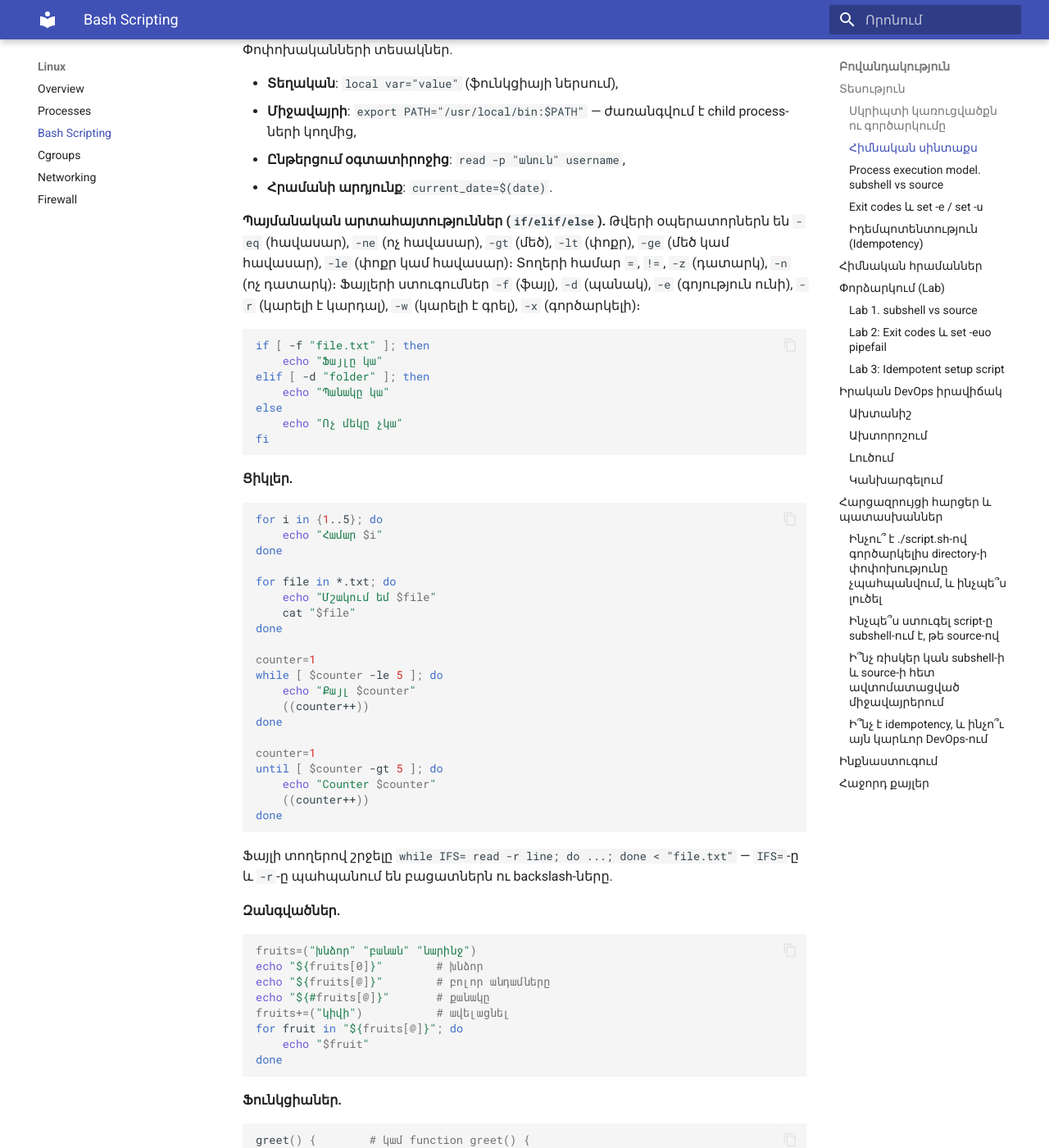
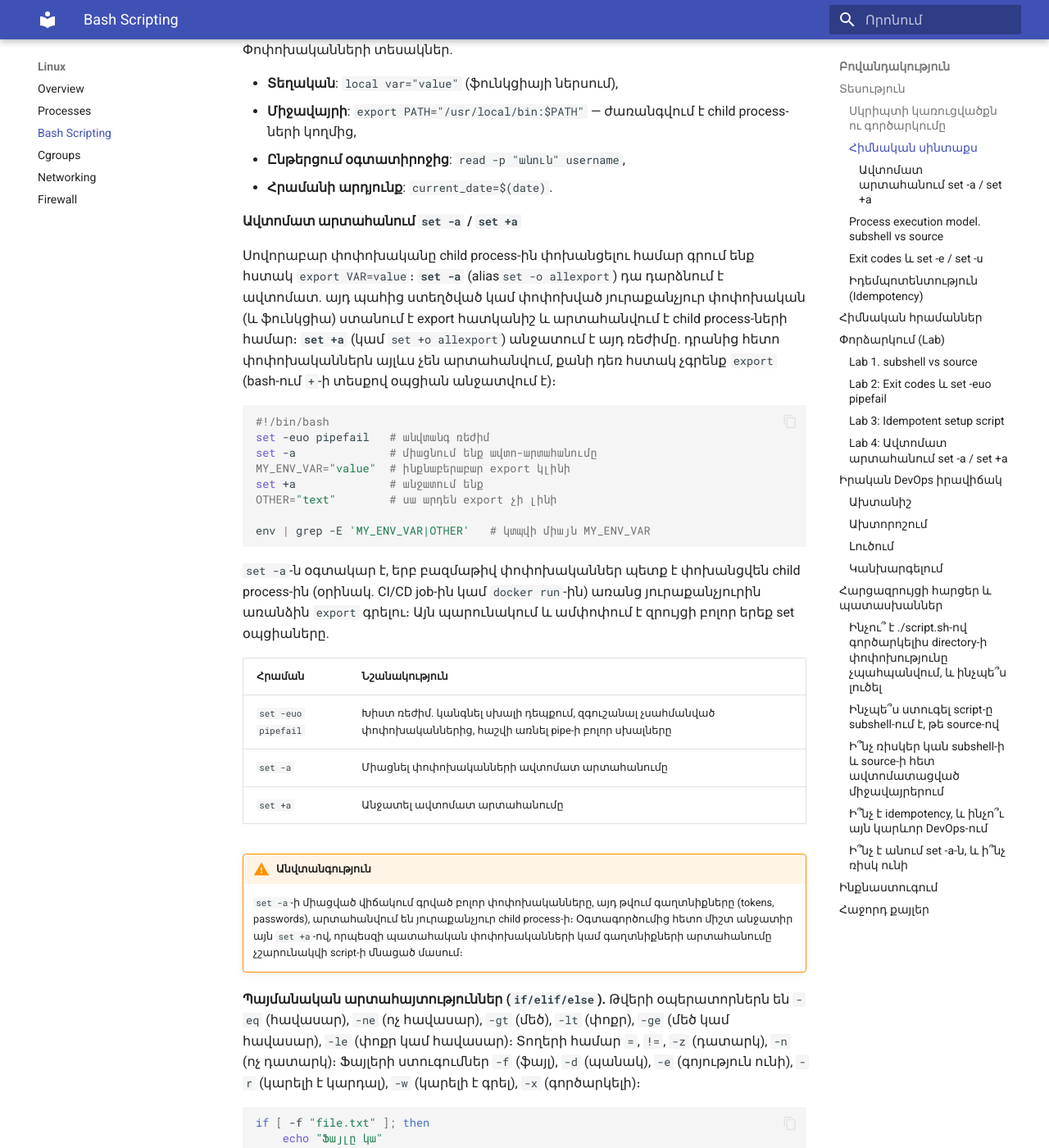
Before and after one commit to harutyunyangg/devops-book, an MkDocs documentation site: the page built from docs/linux/bash-scripting.md, in a window 1280 px wide and 1400 px high, scrolled down 1294 px. Shown: the whole window at 82% size. Built offline with MkDocs 1.6.1 and Material for MkDocs 9.7.7, drawn with Linux system fonts in a browser that asks for light colours; some of the changed text lies outside the part shown.

Commit message:
Refactor code structure for improved readability and maintainability

````diff
--- a/docs/linux/bash-scripting.md
+++ b/docs/linux/bash-scripting.md
@@ -49,6 +49,32 @@ new_age=$((age + 5))           # հաշվողական գործողություն
 - **Միջավայրի**: `export PATH="/usr/local/bin:$PATH"` — ժառանգվում է child process-ների կողմից,
 - **Ընթերցում օգտատիրոջից**: `read -p "անուն" username`,
 - **Հրամանի արդյունք**: `current_date=$(date)`.
+
+#### Ավտոմատ արտահանում `set -a` / `set +a`
+
+Սովորաբար փոփոխականը child process-ին փոխանցելու համար գրում ենք հստակ `export VAR=value`։ **`set -a`** (alias`set -o allexport`) դա դարձնում է ավտոմատ. այդ պահից ստեղծված կամ փոփոխված յուրաքանչյուր փոփոխական (և ֆունկցիա) ստանում է export հատկանիշ և արտահանվում է child process-ների համար։ **`set +a`** (կամ `set +o allexport`) անջատում է այդ ռեժիմը. դրանից հետո փոփոխականներն այլևս չեն արտահանվում, քանի դեռ հստակ չգրենք `export` (bash-ում `+`-ի տեսքով օպցիան անջատվում է)։
+
+```bash
+#!/bin/bash
+set -euo pipefail   # անվտանգ ռեժիմ
+set -a              # միացնում ենք ավտո-արտահանումը
+MY_ENV_VAR="value"  # ինքնաբերաբար export կլինի
+set +a              # անջատում ենք
+OTHER="text"        # սա արդեն export չի լինի
+
+env | grep -E 'MY_ENV_VAR|OTHER'   # կտպվի միայն MY_ENV_VAR
+```
+
+`set -a`-ն օգտակար է, երբ բազմաթիվ փոփոխականներ պետք է փոխանցվեն child process-ին (օրինակ. CI/CD job-ին կամ `docker run`-ին) առանց յուրաքանչյուրին առանձին `export` գրելու։ Այն պարունակում և ամփոփում է զրույցի բոլոր երեք set օպցիաները.
+
+| Հրաման | Նշանակություն |
+| --- | --- |
+| `set -euo pipefail` | Խիստ ռեժիմ. կանգնել սխալի դեպքում, զգուշանալ չսահմանված փոփոխականներից, հաշվի առնել pipe-ի բոլոր սխալները |
+| `set -a` | Միացնել փոփոխականների ավտոմատ արտահանումը |
+| `set +a` | Անջատել ավտոմատ արտահանումը |
+
+!!! warning "Անվտանգություն"
+    `set -a`-ի միացված վիճակում գրված բոլոր փոփոխականները, այդ թվում գաղտնիքները (tokens, passwords), արտահանվում են յուրաքանչյուր child process-ի։ Օգտագործումից հետո միշտ անջատիր այն `set +a`-ով, որպեսզի պատահական փոփոխականների կամ գաղտնիքների արտահանումը չշարունակվի script-ի մնացած մասում։
 
 **Պայմանական արտահայտություններ (`if/elif/else`).** Թվերի օպերատորներն են `-eq` (հավասար), `-ne` (ոչ հավասար), `-gt` (մեծ), `-lt` (փոքր), `-ge` (մեծ կամ հավասար), `-le` (փոքր կամ հավասար)։ Տողերի համար `=`, `!=`, `-z` (դատարկ), `-n` (ոչ դատարկ)։ Ֆայլերի ստուգումներ `-f` (ֆայլ), `-d` (պանակ), `-e` (գոյություն ունի), `-r` (կարելի է կարդալ), `-w` (կարելի է գրել), `-x` (գործարկելի)։
 
@@ -338,6 +364,22 @@ echo "Done"
 ```
 
 Սպասվող արդյունք երկու run-ն էլ ավարտվում է 0-ով, իսկ `info.txt`-ի պարունակությունը չի կրկնվում script-ը idempotent է.
+
+### Lab 4: Ավտոմատ արտահանում `set -a` / `set +a`
+
+Ստուգիր, թե որ փոփոխականներն է տեսնում child shell-ը `env`-ի միջոցով.
+
+```bash
+set -a                # միացնում ենք ավտո-արտահանումը
+MY_AUTO="hello"
+set +a                # անջատում ենք
+MY_PLAIN="bye"        # սա չի արտահանվելու
+
+sh -c 'echo "MY_AUTO=$MY_AUTO MY_PLAIN=${MY_PLAIN:-EMPTY}"'
+```
+
+Սպասվող արդյունք. `MY_AUTO=hello MY_PLAIN=EMPTY` (`set -a`-ի տակ սահմանված փոփոխականը հասանելի է child-ին, իսկ `set +a`-ից հետոյինը՝ ոչ)։ Ստուգիր նաև, որ `set -a`-ի միացված վիճակում ընթացիկ օպցիաները ցույց տվող `$-`-ում հայտնվում է `a`-ն.
+
 ## Իրական DevOps իրավիճակ
 
 ### Ախտանիշ
@@ -404,6 +446,10 @@ journalctl -t backup_script --since "1 hour ago"
 
 Գործողությունը idempotent է, եթե կրկնակի կատարումը տալիս է նույն արդյունքը առանց կողմնակի ազդեցության. Այն թույլ է տալիս անվտանգորեն կրկնել cron-ը, CI/CD-ն, recovery-ն առանց միջավայրը փչացնելու. ոչ idempotent-ը վտանգավոր. Օրինակ `mkdir -p`-ի և `mkdir`-ի տարբերությունը.
 
+### Ի՞նչ է անում `set -a`-ն, և ի՞նչ ռիսկ ունի
+
+`set -a`-ն (այլ `set -o allexport`) ստեղծված կամ փոփոխված բոլոր փոփոխականներն ու ֆունկցիաները ավտոմատ կերպով արտահանում է child process-ներին, այնպես որ պետք չէ յուրաքանչյուրին առանձին `export` գրել։ Ռիսկն այն է, որ գաղտնիքները (tokens, passwords) ևս արտահանվում են բոլոր child process-ներին, իսկ պատահական փոփոխականներն արտահոսում են։ Դրա պատճառով օգտագործումից հետո անպայման անջատիր այն `set +a`-ով, և ցանկալի է` օգտագործել այն միայն փոքր, խմբավորված scope-ում։
+
 ## Ինքնաստուգում
 
 1. Ի՞նչ է shebang-ը և ինչո՞ւ այն դրվում է սկրիպտի առաջին տողում
@@ -411,6 +457,7 @@ journalctl -t backup_script --since "1 hour ago"
 3. Ի՞նչ է ցույց տալիս `$?`-ը, և ե՞րբ է «ոչ զրոյական» exit code-ը համարվում սխալ
 4. Ի՞նչ է անում `set -euo pipefail`-ը և ինչո՞ւ է այն կարևոր
 5. Ինչպե՞ս կդարձնես directory-ի ստեղծումը idempotent
+6. Ի՞նչ է անում `set -a`-ն, և ինչո՞ւ պետք է ավարտից հետո `set +a`-ով անջատել
 
 ## Հաջորդ քայլեր
 
````
Also changed, not shown: site/linux/bash-scripting/index.html, site/search/search_index.json.
